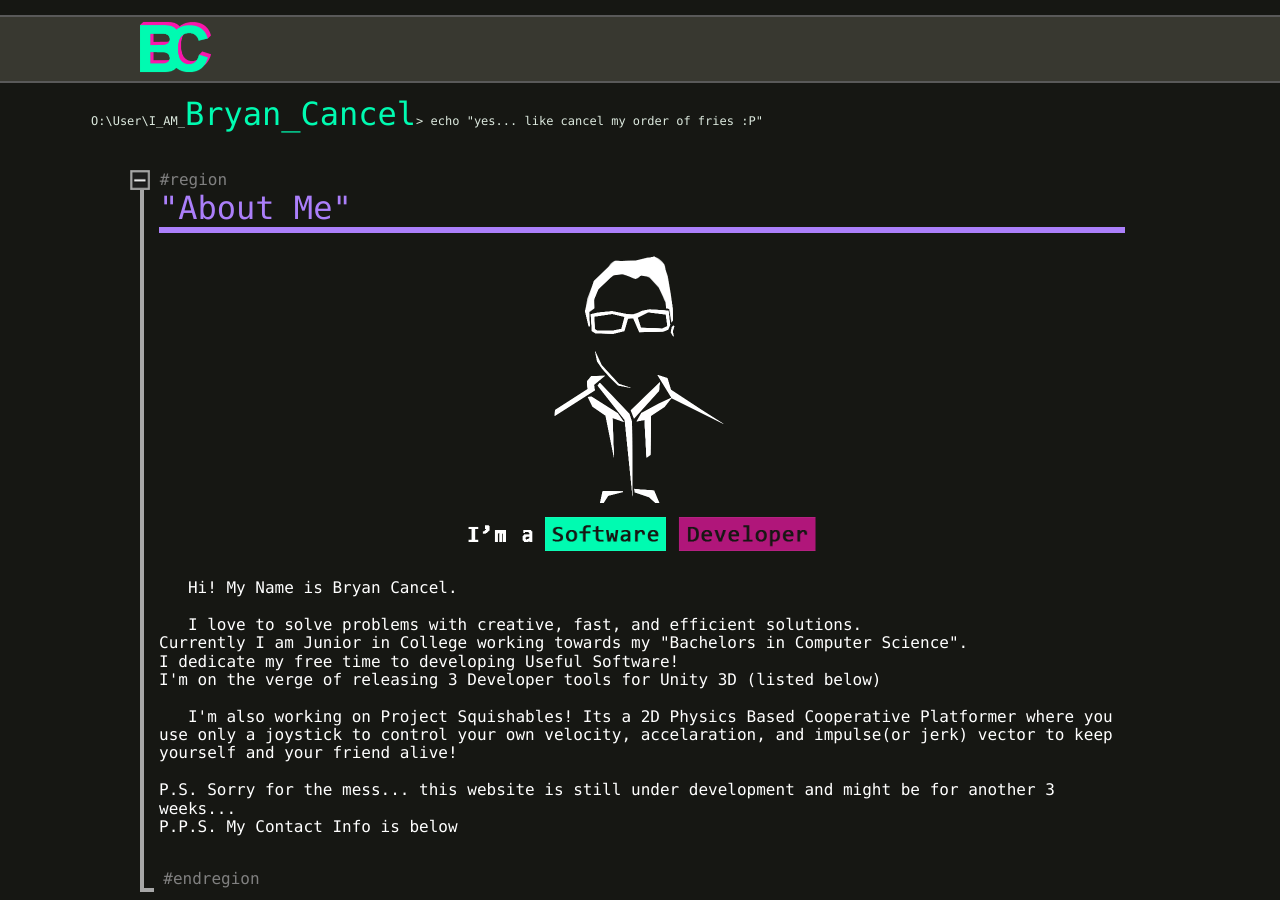
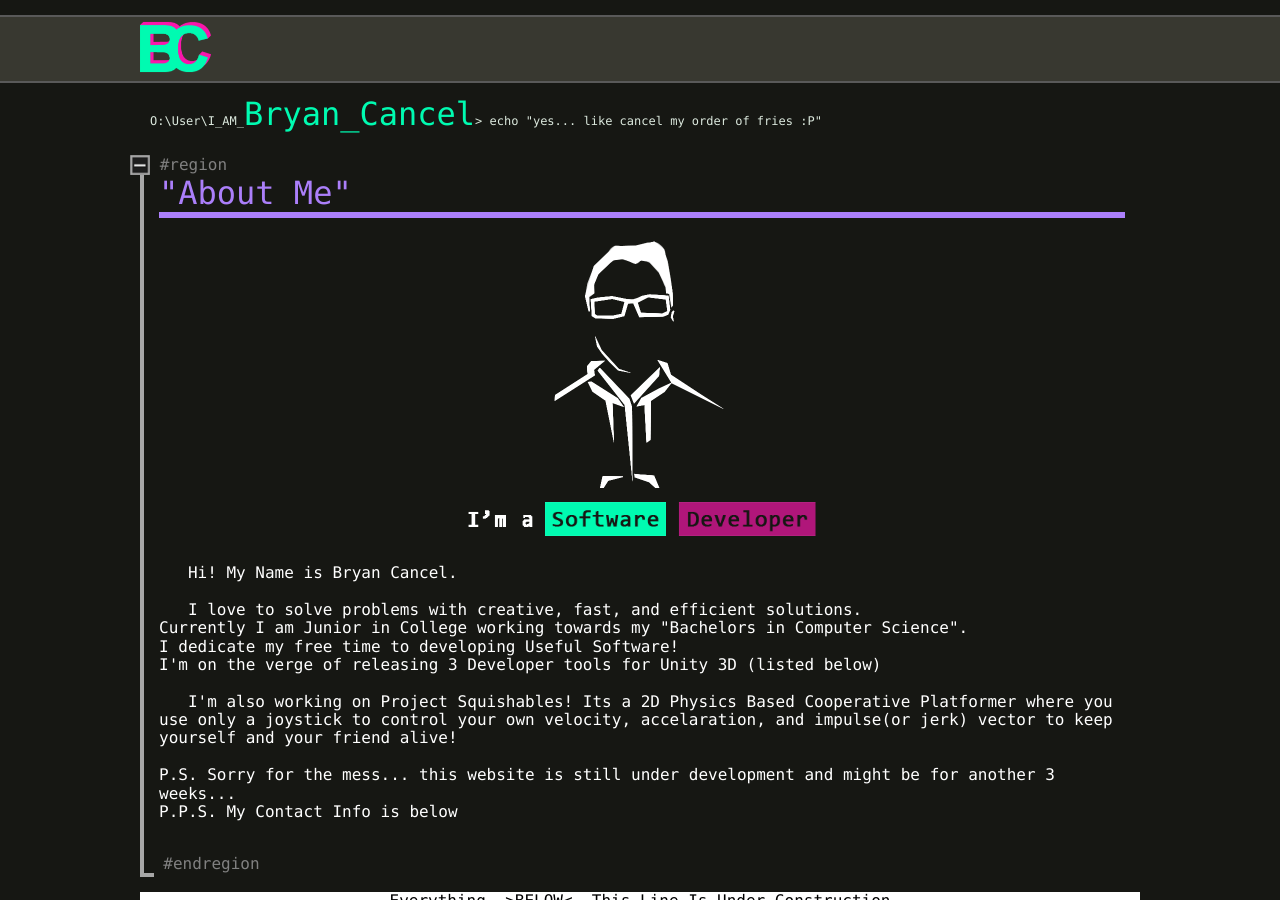
Before and after one commit to b-cancel/b-cancel.github.io, a Jekyll site: the page index.html, which Jekyll copies as it is, in a window 1280 px wide and 900 px high. Built offline with Jekyll 4.4.1, drawn with Linux system fonts in a browser that asks for light colours.

Commit message:
minor change

```diff
--- a/index.html
+++ b/index.html
@@ -99,9 +99,13 @@
 		</div>
 	</div>
 
+	<!-- MAIN SECTION -->
+
+	<div id="mainDiv">
+
 		<!--RELATIVE NAME-->
 
-	<div class="name" id="MyName" style="width: 90%; padding-left: 15px;"> <!--margin to counter act padding-->
+		<div class="name" id="MyName" style="margin-top: -15px;"> <!--margin to counter act padding-->
 			<div id="myName3">
 				<div class="mobile">
 					<img src="./images/logo.png" alt="Smiley face" style="opacity: 0">
@@ -111,10 +115,6 @@
 				</div>
 			</div>
 		</div>
-
-	<!-- MAIN SECTION -->
-
-	<div id="mainDiv">
 
 		<!--Google Translate-->
 
```
Lines whose indentation alone changed are shown as unchanged.
